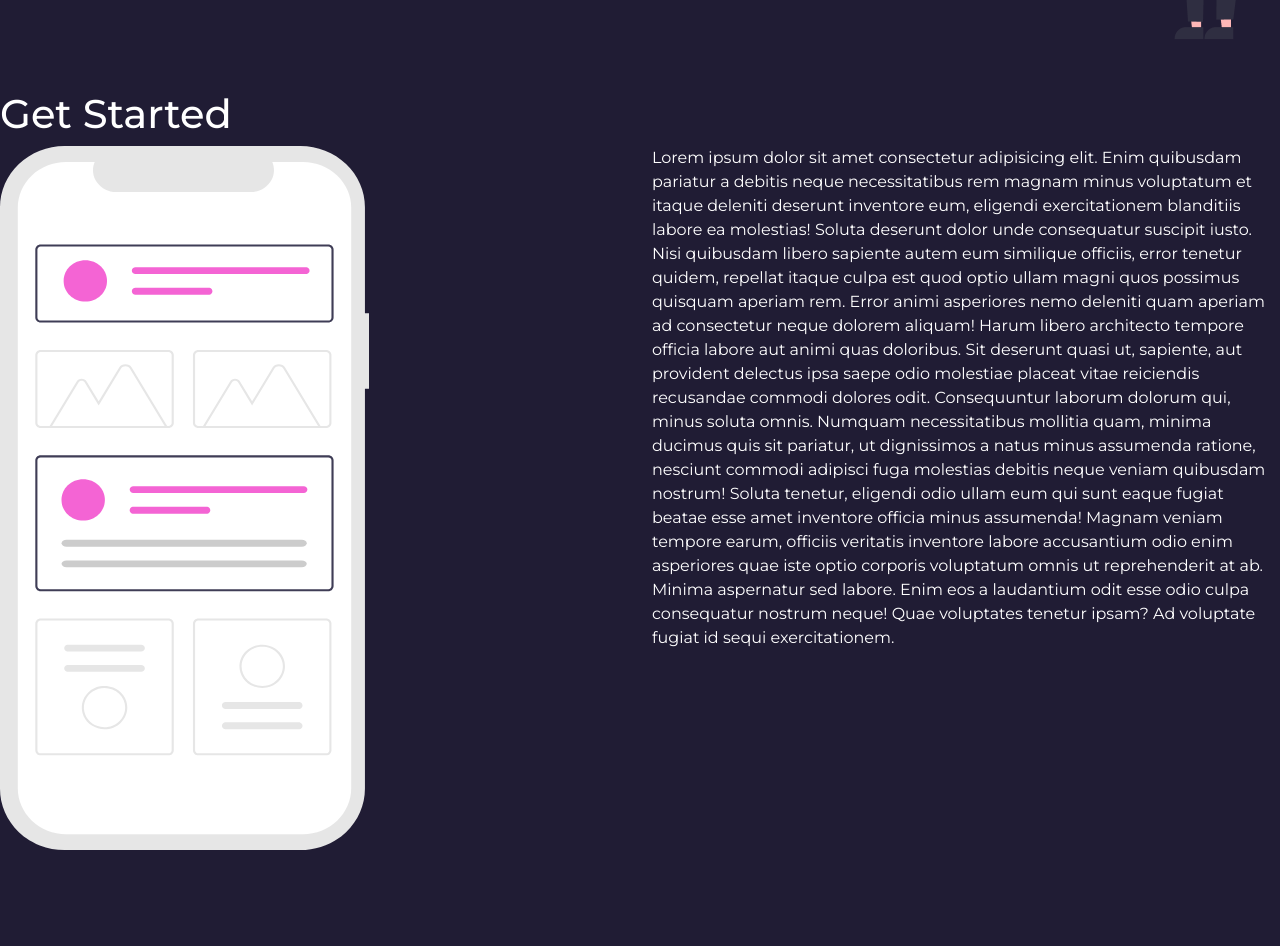
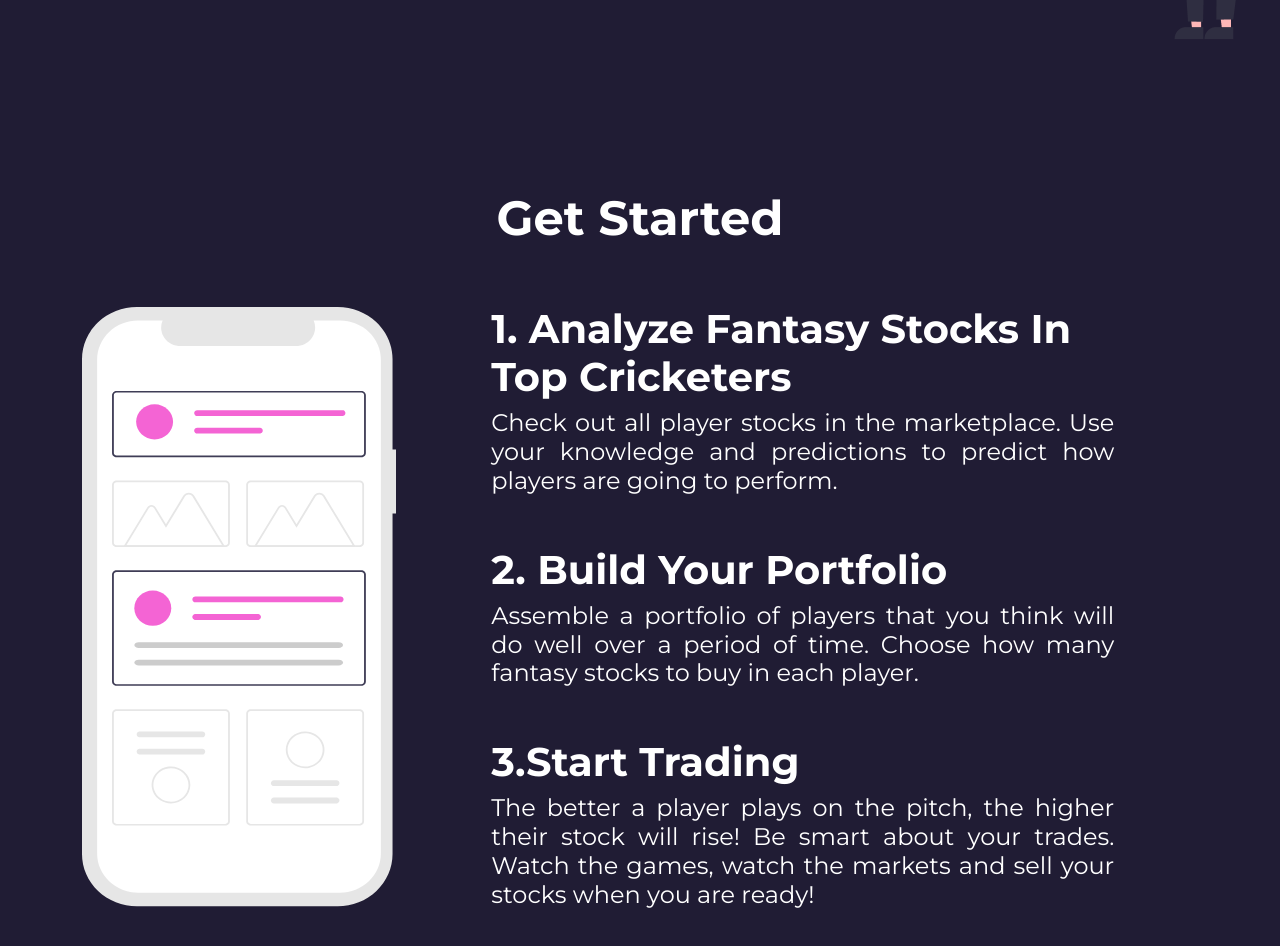
Before and after one commit to Prathyusha-Guduru/Sportza, a plain HTML site: page index.html in a window 1280 px wide. Shown: the part 686-1632 px from the top of the page. Before the commit the page ends 1537 px from the top, so only its background shows below. Drawn offline with nearby package versions, Linux system fonts and the light colour scheme.

Commit message:
Updated getStarted section

```diff
--- a/index.html
+++ b/index.html
@@ -77,26 +77,31 @@
 		<div id="getStarted">
 			<h1 class="section-heading">Get Started</h1>
 			<div class="getStarted-wrapper row">
-				<div class="getStarted-img col-lg-6">
+				<div class="getStarted-img col-lg-4">
 					<img src="/assets/images/getStarted-1.svg" alt="">
 				</div>
-				<div class="getStarted-content col-lg-6 col-sm-12">
-					<p>Lorem ipsum dolor sit amet consectetur adipisicing elit. Enim quibusdam pariatur a debitis neque
-						necessitatibus rem magnam minus voluptatum et itaque deleniti deserunt inventore eum, eligendi
-						exercitationem blanditiis labore ea molestias! Soluta deserunt dolor unde consequatur suscipit
-						iusto. Nisi quibusdam libero sapiente autem eum similique officiis, error tenetur quidem,
-						repellat itaque culpa est quod optio ullam magni quos possimus quisquam aperiam rem. Error animi
-						asperiores nemo deleniti quam aperiam ad consectetur neque dolorem aliquam! Harum libero
-						architecto tempore officia labore aut animi quas doloribus. Sit deserunt quasi ut, sapiente, aut
-						provident delectus ipsa saepe odio molestiae placeat vitae reiciendis recusandae commodi dolores
-						odit. Consequuntur laborum dolorum qui, minus soluta omnis. Numquam necessitatibus mollitia
-						quam, minima ducimus quis sit pariatur, ut dignissimos a natus minus assumenda ratione, nesciunt
-						commodi adipisci fuga molestias debitis neque veniam quibusdam nostrum! Soluta tenetur, eligendi
-						odio ullam eum qui sunt eaque fugiat beatae esse amet inventore officia minus assumenda! Magnam
-						veniam tempore earum, officiis veritatis inventore labore accusantium odio enim asperiores quae
-						iste optio corporis voluptatum omnis ut reprehenderit at ab. Minima aspernatur sed labore. Enim
-						eos a laudantium odit esse odio culpa consequatur nostrum neque! Quae voluptates tenetur ipsam?
-						Ad voluptate fugiat id sequi exercitationem.</p>
+				<div class="getStarted-content col-lg-8 col-sm-12">
+					<div class="step">
+						<h1 class="step-heading">1. Analyze Fantasy Stocks In Top Cricketers</h1>
+						<h4 class="step-description">Check out all player stocks in the marketplace. Use your knowledge
+							and predictions to
+							predict how players are going to perform.
+						</h4>
+					</div>
+					<div class="step">
+						<h1 class="step-heading">2. Build Your Portfolio
+						</h1>
+						<h4 class="step-description">Assemble a portfolio of players that you think will do well over a
+							period of time. Choose how many fantasy stocks to buy in each player.
+						</h4>
+					</div>
+					<div class="step">
+						<h1 class="step-heading">3.Start Trading</h1>
+						<h4 class="step-description">The better a player plays on the pitch, the higher their stock will
+							rise! Be smart about your trades. Watch the games, watch the markets and sell your stocks
+							when you are ready!
+						</h4>
+					</div>
 				</div>
 			</div>
 		</div>
--- /dev/null
+++ b/scss/_getStarted.scss
@@ -0,0 +1,46 @@
+
+#getStarted{
+	display: flex;
+	padding: 50px;
+	justify-content: space-between;
+	margin: 50px 0 0 0;
+	flex-direction: column;
+}
+
+.getStarted-img{
+	display: flex;
+	justify-content: center;
+	align-items: center;
+	img{
+		height: 600px;
+	}
+}
+
+.section-heading{
+	display: flex;
+	justify-content: center;
+	font-weight: 900;
+	font-size: 3em;
+}
+
+.step{
+	width: 80%;
+	margin: 50px 40px;
+}
+
+.step-description{
+	font-weight: 400;
+	font-size: 1.5em;
+	text-align: justify;
+}
+.step-heading{
+	font-weight: 700;
+}
+@media screen and (max-width : 600px){
+
+	.getStarted-img{
+		img{
+			display: none;
+		}
+	}
+}
--- a/scss/styles.scss
+++ b/scss/styles.scss
@@ -3,7 +3,7 @@
 @import "./mixins";
 @import "./header";
 @import "./home";
-
+@import "./getStarted";
 
 
 
```
Also changed, not shown: css/styles.min.css, 1 other file.
